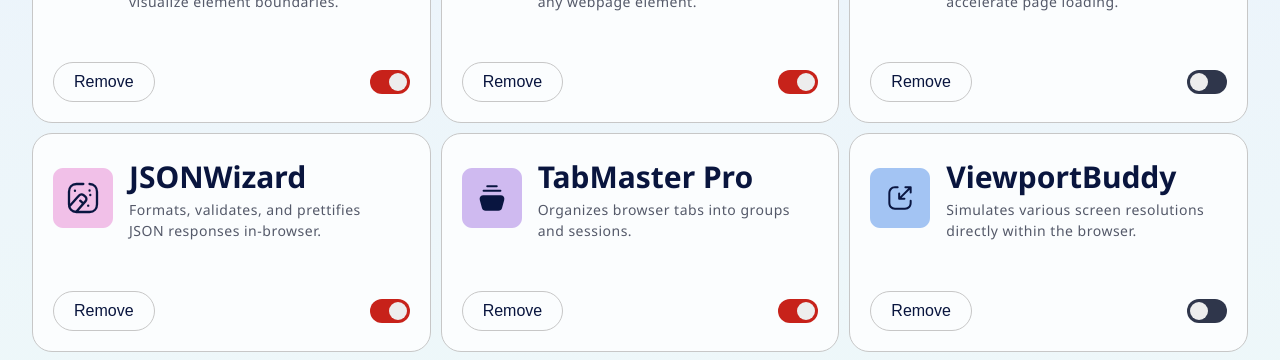
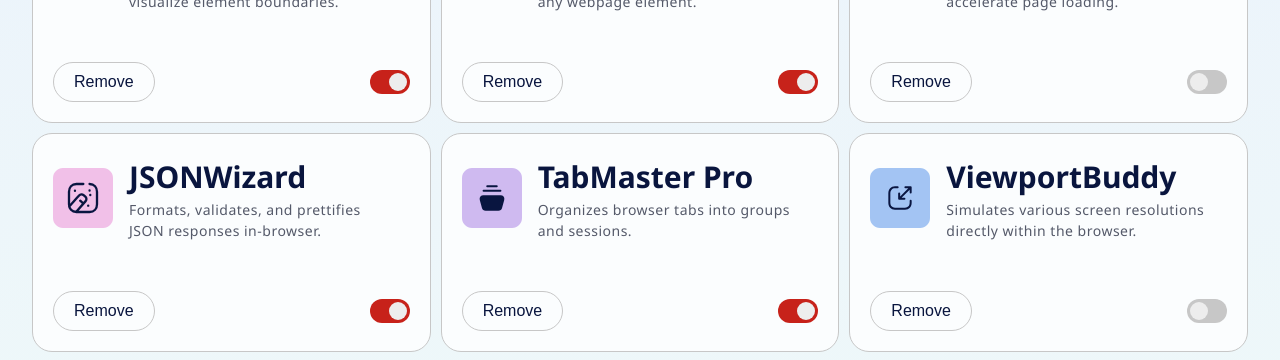
Before and after one commit to Ledelara/browser-extension-manager, a React (Vite) app: page / in a window 1280 px wide. Shown: the part 323-683 px from the top of the page. Built offline with nearby package versions, Linux system fonts and the light colour scheme.

Commit message:
✨ feat: componente StyledSwitch

```diff
--- a/src/components/CardComponent/CardComponent.tsx
+++ b/src/components/CardComponent/CardComponent.tsx
@@ -1,6 +1,7 @@
 import { Button } from "../StyledComponents/Button/Button";
 import { Card } from "../StyledComponents/Card/Card";
 import { Paragraph } from "../StyledComponents/Paragraph/Paragraph";
+import { StyledSwitch, SwitchInput, SwitchSlider, SwitchWrapper } from "../StyledComponents/Switch/Switch";
 import { Text } from "../StyledComponents/Text/Text";
 import "./CardComponent.css";
 
@@ -27,10 +28,12 @@ export default function CardComponent({ name, logo, description, isActive }: Car
           <Button className="card-component__button" onClick={() => alert("Button clicked!")} active={false}>
             Remove
           </Button>
-          <label className="switch">
-            <input type="checkbox" checked={isActive} readOnly />
-            <span className="slider"></span>
-          </label>
+          <StyledSwitch checked={isActive}>
+            <SwitchWrapper>
+              <SwitchInput type="checkbox" checked={isActive} readOnly />
+              <SwitchSlider />
+            </SwitchWrapper>
+          </StyledSwitch>
         </div>
       </div>
     </Card>
--- /dev/null
+++ b/src/components/StyledComponents/Switch/Switch.ts
@@ -0,0 +1,50 @@
+// StyledComponents/Switch/Switch.ts
+import styled from "styled-components";
+
+export const SwitchWrapper = styled.label`
+  position: relative;
+  display: inline-block;
+  width: 40px;
+  height: 24px;
+`;
+
+export const SwitchInput = styled.input`
+  opacity: 0;
+  width: 0;
+  height: 0;
+`;
+
+export const SwitchSlider = styled.span`
+  position: absolute;
+  cursor: pointer;
+  top: 0;
+  left: 0;
+  right: 0;
+  bottom: 0;
+  background-color: ${({ theme }) => theme.switchBg};
+  transition: 0.4s;
+  border-radius: 24px;
+
+  &::before {
+    position: absolute;
+    content: "";
+    height: 18px;
+    width: 18px;
+    left: 3px;
+    bottom: 3px;
+    background-color: ${({ theme }) => theme.switchThumb};
+    transition: 0.4s;
+    border-radius: 50%;
+  }
+`;
+
+export const StyledSwitch = styled.div<{ checked: boolean }>`
+  ${SwitchSlider} {
+    background-color: ${({ checked, theme }) =>
+      checked ? theme.switchCheckedBg : theme.switchBg};
+  }
+
+  ${SwitchSlider}::before {
+    transform: ${({ checked }) => (checked ? "translateX(16px)" : "translateX(0)")};
+  }
+`;
--- a/src/styles/styled.d.ts
+++ b/src/styles/styled.d.ts
@@ -9,6 +9,8 @@ declare module "styled-components" {
     headerBg: string;
     toggleBg: string;
     switchBg: string;
+    switchThumb: string;
+    switchCheckedBg: string;
     cardBorder: string;
     buttonBg: string;
     buttonText: string;
--- a/src/styles/theme.ts
+++ b/src/styles/theme.ts
@@ -5,8 +5,13 @@ export const lightTheme = {
   gradient: "var(--light-gradient)",
   headerBg: "var(--neutral-0)",
   toggleBg: "var(--neutral-100)",
+  cardBorder: "var(--neutral-300)",
+
+  // lightTheme
   switchBg: "var(--neutral-300)",
-  cardBorder: "var(--neutral-300)",
+  switchThumb: "var(--neutral-100)",         // Bolinha
+  switchCheckedBg: "var(--red-700)",         // Fundo quando ligado
+
 
   buttonBg: "var(--neutral-0)",
   buttonText: "var(--neutral-900)",
@@ -24,8 +29,12 @@ export const darkTheme = {
   gradient: "var(--dark-gradient)",
   headerBg: "var(--neutral-700)",
   toggleBg: "var(--neutral-600)",
-  switchBg: "var(--neutral-300)",
   cardBorder: "var(--neutral-600)",
+
+  switchBg: "var(--neutral-700)",            // Fundo do switch (desligado)
+  switchThumb: "var(--neutral-100)",         // Bolinha
+  switchCheckedBg: "var(--red-700)",         // Fundo quando ligado
+
 
   buttonBg: "var(--neutral-700)",
   buttonText: "var(--neutral-0)",
```
